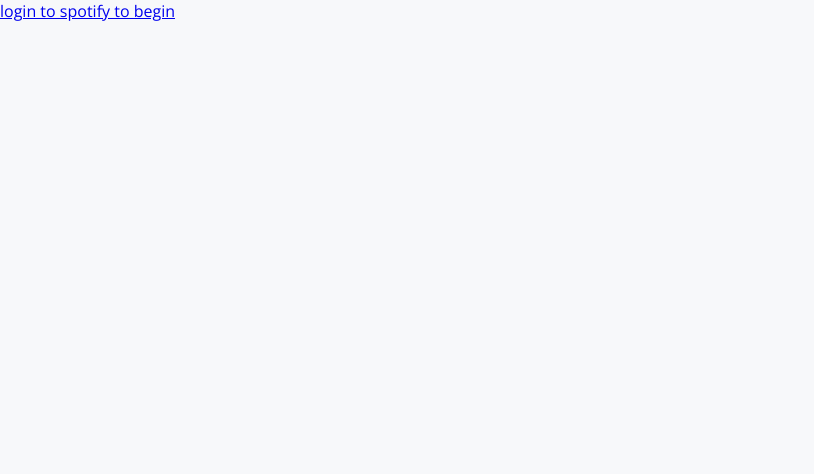
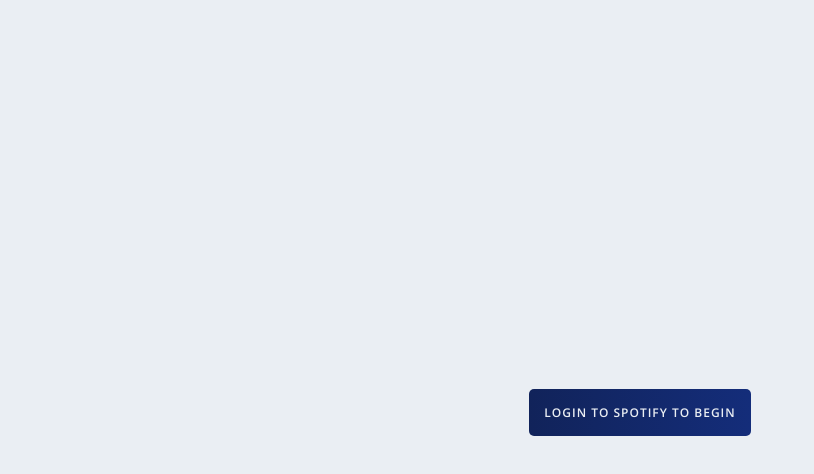
Before and after one commit to taslimy/your-spotify, a React (Create React App) app: page / in a window 1280 px wide. Shown: the top 474 px of the page, without its empty margins (0-814 px from the left). Built offline with nearby package versions, Linux system fonts and the light colour scheme.

Commit message:
cleaning up readme / setting up backend and frontend for deployment

```diff
--- a/src/component/login.js
+++ b/src/component/login.js
@@ -1,14 +1,14 @@
 import React from "react";
 
-const login_url =
-  process.env.NODE_ENV !== "production"
-    ? "http://localhost:8888/login"
-    : "https://your-spotify.taslim.now.sh/login";
+import './login.styles.scss'
 
 const Login = () => {
   return (
-    <div>
-      <a href={login_url}>login to spotify to begin</a>
+    <div className="login-wrapper">
+      <a href="http://localhost:8888/login">login to spotify to begin</a>
+      {/* <a href="https://your-spotify.taslim.now.sh/login">
+        login to spotify to begin
+      </a> */}
     </div>
   );
 };
--- a/src/component/login.styles.scss
+++ b/src/component/login.styles.scss
@@ -0,0 +1,35 @@
+.login-wrapper {
+  display: flex;
+  align-items: center;
+  justify-content: center;
+  height: 100vh;
+  background: #eaeef3;
+  a {
+    text-decoration: none;
+    color: #eaeef3;
+    padding: 15px;
+    background: #01103e; /* fallback for old browsers */
+    background: -webkit-linear-gradient(
+      to right,
+      #01103e,
+      #091949
+    ); /* Chrome 10-25, Safari 5.1-6 */
+    background: linear-gradient(
+      to right,
+      #11235a,
+      #142d7a
+    ); /* W3C, IE 10+/ Edge, Firefox 16+, Chrome 26+, Opera 12+, Safari 7+ */
+    font-size: 12px;
+    text-transform: uppercase;
+    letter-spacing: 1px;
+    margin-top: 25px;
+    border-radius: 5px;
+    font-weight: 600;
+
+    &:hover {
+      transition: all 0.5s ease;
+      opacity: 0.8;
+      cursor: pointer;
+    }
+  }
+}
```
Also changed, not shown: src/assets/preview.png (added), 1 other file (tests, documents, lock files or other folders).
